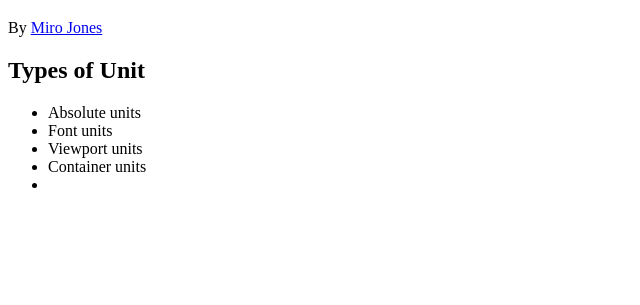
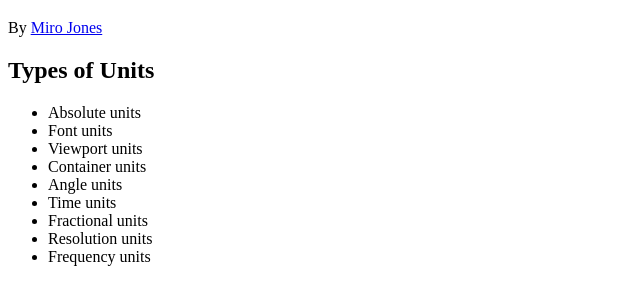
Before and after one commit to mirojones/measure, a plain HTML site: page index.html in a window 1280 px wide. Shown: the part 61-366 px from the top of the page, without its empty margins (0-640 px from the left). Drawn offline with Linux system fonts and the light colour scheme.

Commit message:
Update index.html

```diff
--- a/index.html
+++ b/index.html
@@ -11,14 +11,18 @@
       <p>By <a href="https://mirojones.github.io" target="_blank">Miro Jones</a></p>
     </header>
     <main>
-      <section>
-        <h2>Types of Unit</h2>
+      <section id="types-of-units">
+        <h2>Types of Units</h2>
         <ul>
           <li>Absolute units</li>
           <li>Font units</li>
           <li>Viewport units</li>
           <li>Container units</li>
-          <li></li>
+          <li>Angle units</li>
+          <li>Time units</li>
+          <li>Fractional units</li>
+          <li>Resolution units</li>
+          <li>Frequency units</li>
         </ul>
       </section>
     </main>
```
